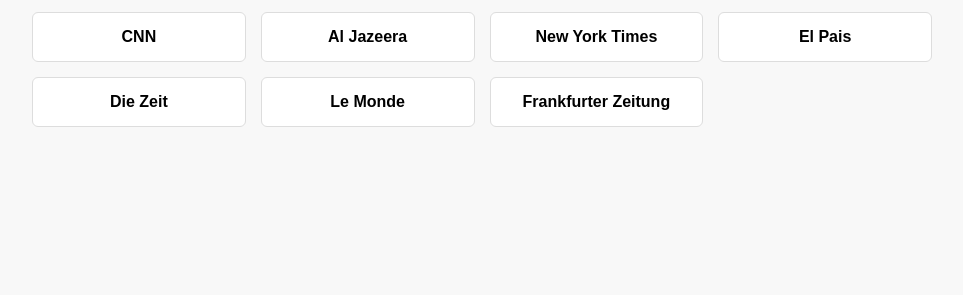
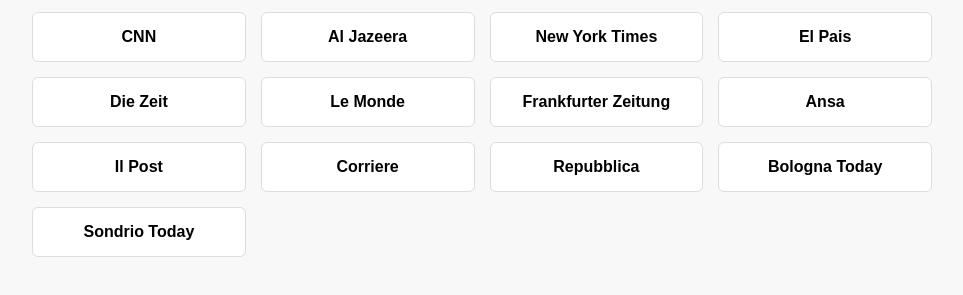
Before and after one commit to fmerizzi/homepage, a plain HTML site: page index.html in a window 1280 px wide. Shown: the part 151-446 px from the top of the page, without its empty margins (158-1121 px from the left). Drawn offline with Linux system fonts and the light colour scheme.

Commit message:
Update index.html

```diff
--- a/index.html
+++ b/index.html
@@ -58,6 +58,14 @@
         <a href="https://www-zeit-de.translate.goog/index?_x_tr_sl=auto&_x_tr_tl=en&_x_tr_hl=en-US&_x_tr_pto=wapp" target="_blank">Die Zeit</a>
         <a href="https://www-lemonde-fr.translate.goog/en/?_x_tr_sl=auto&_x_tr_tl=en&_x_tr_hl=en-US&_x_tr_pto=wapp" target="_blank">Le Monde</a>
         <a href="https://www-faz-net.translate.goog/aktuell/?_x_tr_sl=auto&_x_tr_tl=en&_x_tr_hl=en-US&_x_tr_pto=wapp" target="_blank">Frankfurter Zeitung</a>
+        <a href="https://www.ansa.it/" target="_blank">Ansa</a>
+        <a href="https://www.ilpost.it/" target="_blank">Il Post</a>
+        <a href="https://www.corriere.it/" target="_blank">Corriere</a>
+        <a href="https://www.repubblica.it/" target="_blank">Repubblica</a>
+        <a href="https://www.bolognatoday.it/" target="_blank">Bologna Today</a>
+        <a href="https://www.sondriotoday.it/" target="_blank">Sondrio Today</a>
+
+
 
 
     </div>
```
